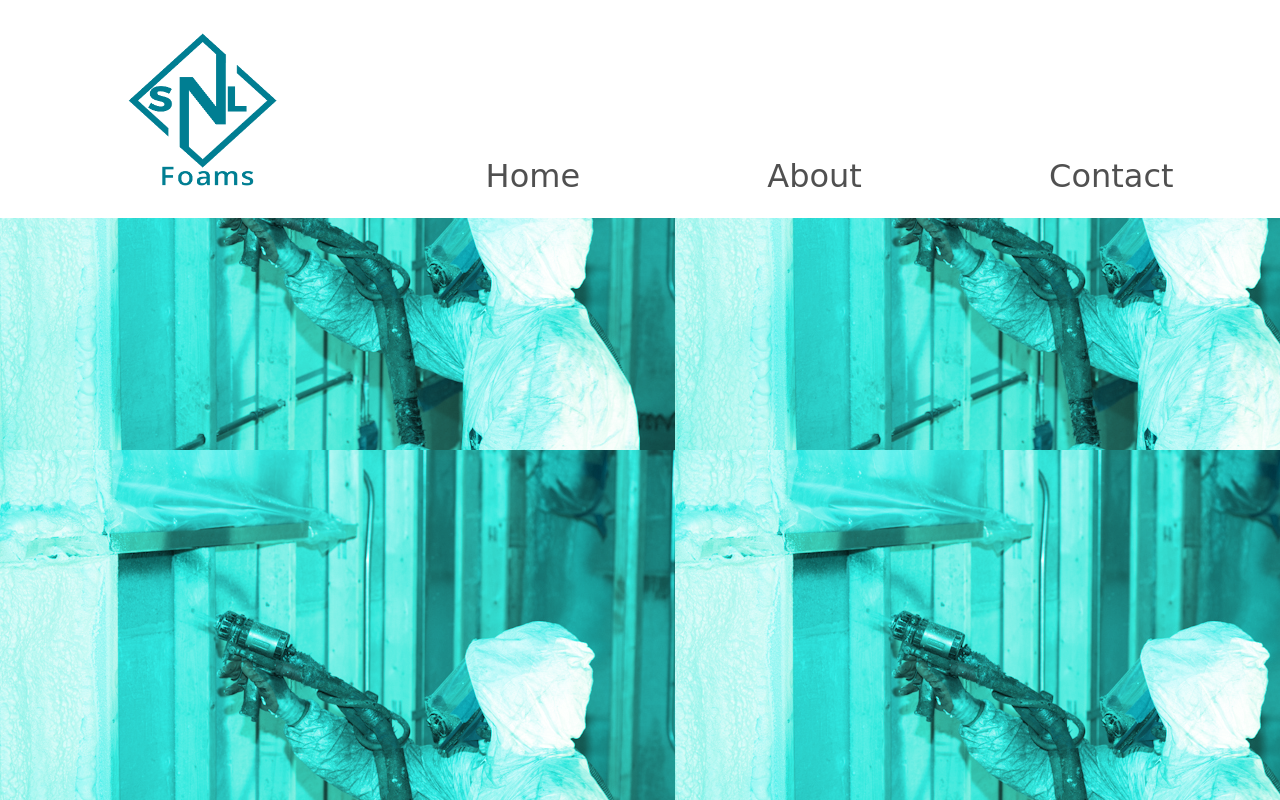
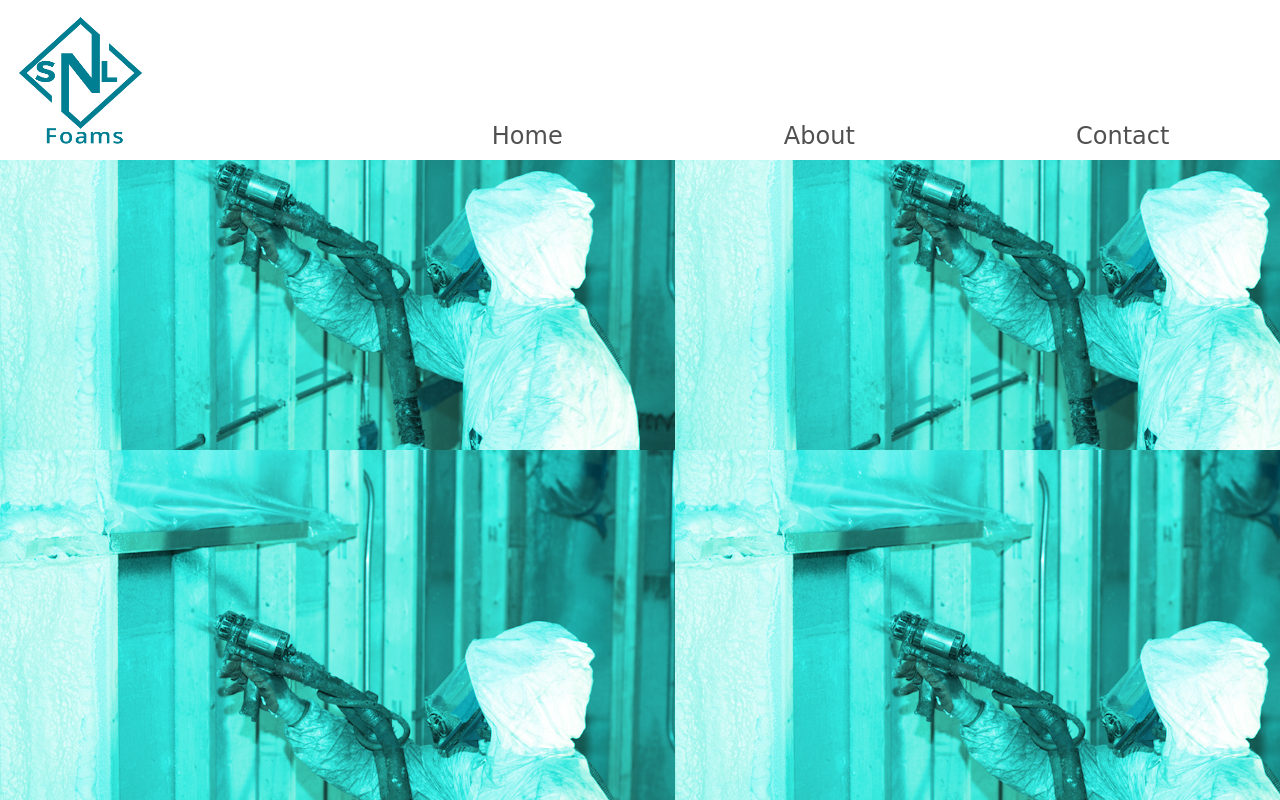
Before and after one commit to zzzGopher/SNL-industries, a plain HTML site: page index.html in a window 1280 px wide. Drawn offline with Linux system fonts and the light colour scheme; a web font is replaced by a local one.

Commit message:
fixed responivness

```diff
--- a/stylesheet.css
+++ b/stylesheet.css
@@ -9,34 +9,36 @@ html {
 #header {
 	display: grid;
 	background-color: rgb(255, 255, 255);
-	position: sticky;
+	position: fixed;
 	grid-auto-flow: column;
-	margin: 0%;
-	margin-top: 0%;
-	padding: 1%;
+	width: 100%;
+	margin: 0 auto;
 }
 
 #header-links {
 	font-family: "Oleo Script Swash Caps", cursive;
 	color: rgba(0, 0, 0, 0.685);
-	font-size: 4ch;
+	font-size: 3ch;
 	align-self: end;
 	padding-bottom: 10px;
 	justify-self: center;
 }
 
 img {
-	height: 12rem;
-	width: 12rem;
-	margin-left: auto;
-	margin-right: auto;
-	position: sticky;
+	height: 10rem;
+	width: 10rem;
+
+	position: relative;
+	z-index: -1;
 }
 
 body {
+	height: 100%;
+	width: 100%;
 	margin: 0%;
 	padding: 0%;
 	background-color: rgba(0, 255, 242, 0.726);
 	background-image: url(/SNL-industries/images/Chicago_Closed_Cell_Spray_Foam_Insulation_In_Wall.jpg);
 	background-blend-mode: luminosity;
+	overflow: hidden;
 }
```
